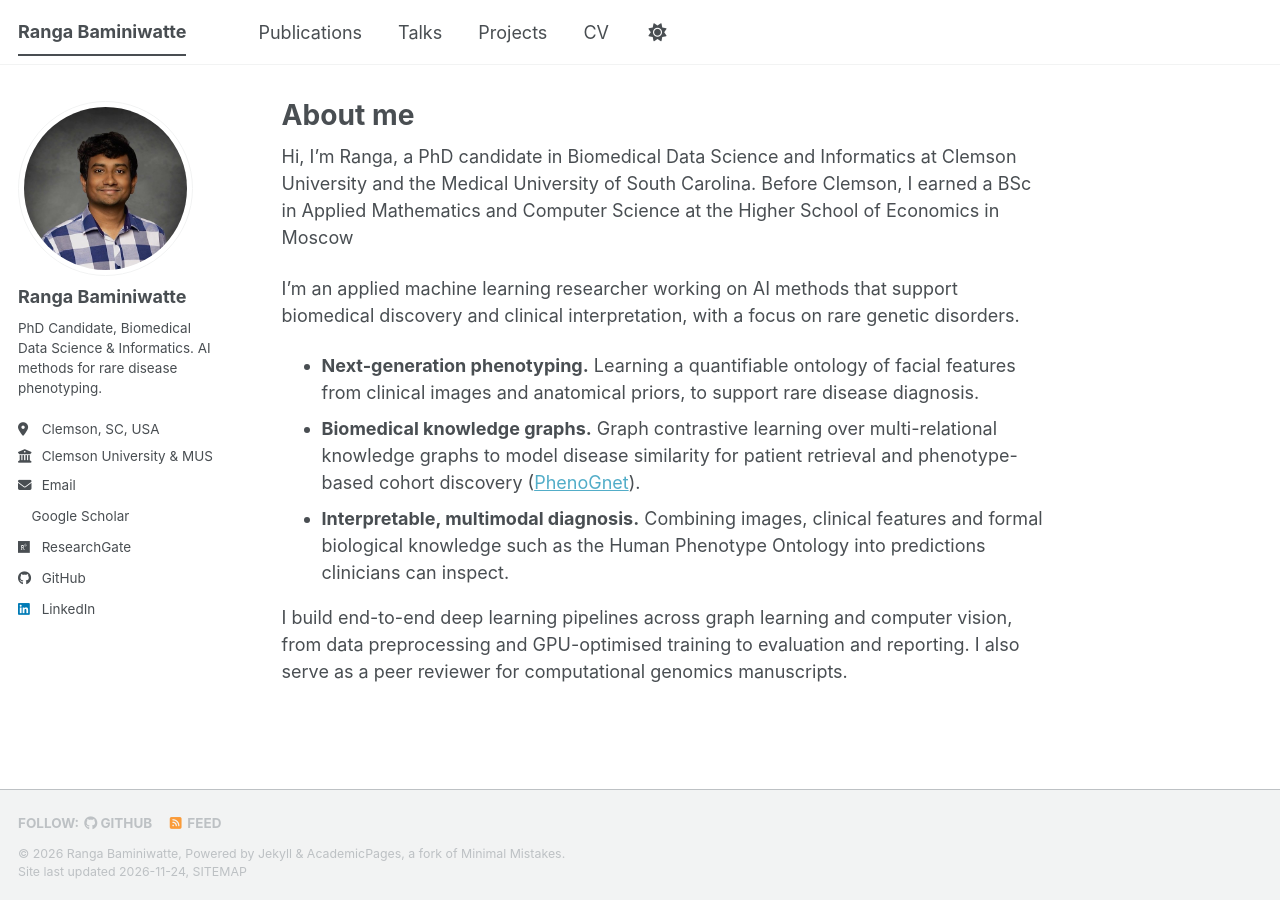
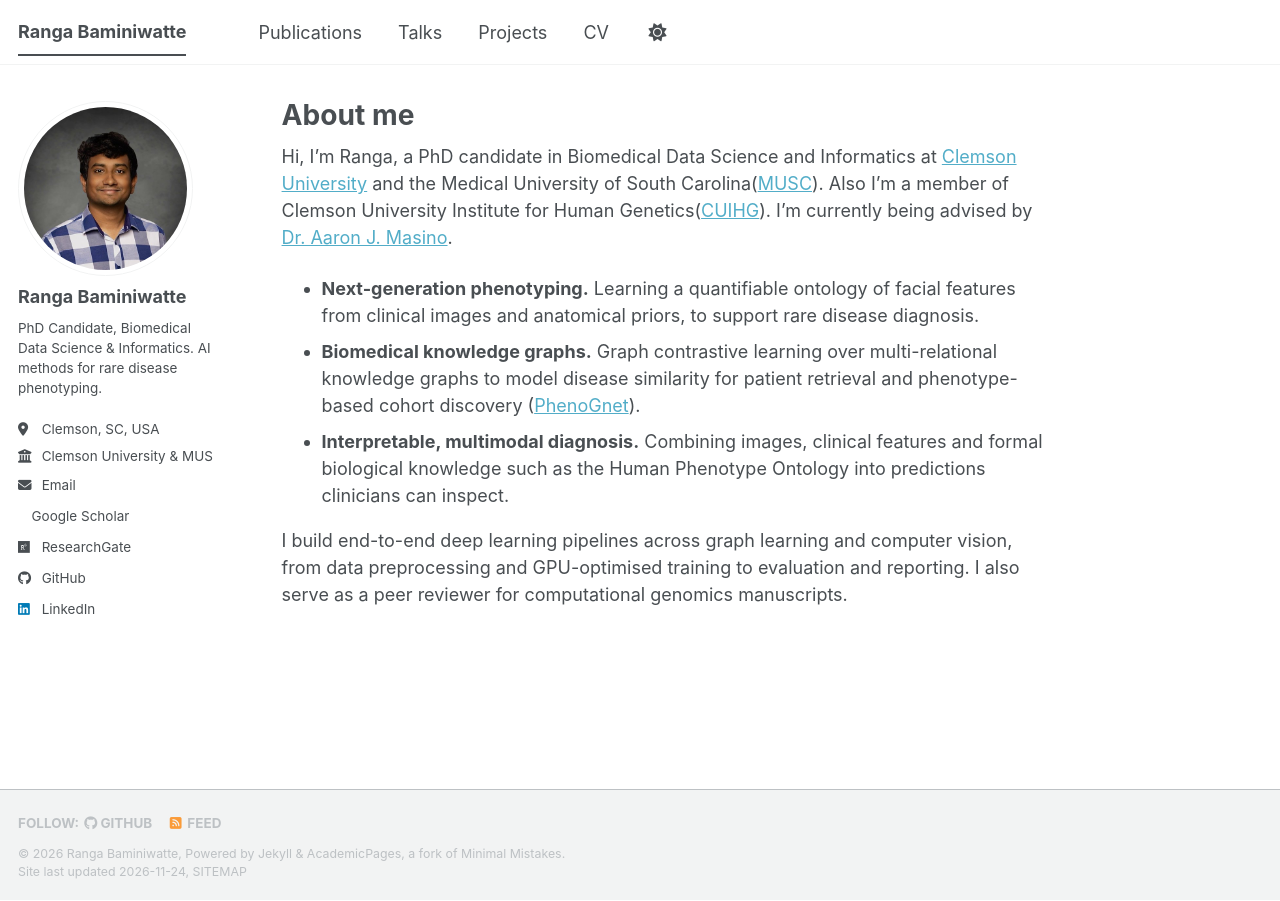
Before and after one commit to rangabaminiwatte/rangabaminiwatte.github.io, a Jekyll site: the page built from _pages/about.md, in a window 1280 px wide. Built offline with Jekyll 4.4.1, drawn with Linux system fonts in a browser that asks for light colours; a script bundle is joined from its source files by our own code; a style sheet for code colours, icons or effects is not loaded.

Commit message:
Revise about page with updated bio and links
Updated personal introduction and added affiliations with links.

```diff
--- a/_pages/about.md
+++ b/_pages/about.md
@@ -7,10 +7,7 @@ redirect_from:
   - /about.html
 ---
 
-Hi, I'm Ranga, a PhD candidate in Biomedical Data Science and Informatics at Clemson University and the Medical University of South Carolina.
-Before Clemson, I earned a BSc in Applied Mathematics and Computer Science at the Higher School of Economics in Moscow
-
-I'm an applied machine learning researcher working on AI methods that support biomedical discovery and clinical interpretation, with a focus on rare genetic disorders.
+Hi, I'm Ranga, a PhD candidate in Biomedical Data Science and Informatics at [Clemson University](https://www.clemson.edu/) and the Medical University of South Carolina([MUSC](https://www.musc.edu/)). Also I’m a member of Clemson University Institute for Human Genetics([CUIHG](https://scienceweb.clemson.edu/ihg/)). I’m currently being advised by [Dr. Aaron J. Masino](https://amasino.people.clemson.edu/).
 
 
 * **Next-generation phenotyping.** Learning a quantifiable ontology of facial features from clinical images and anatomical priors, to support rare disease diagnosis.
```
